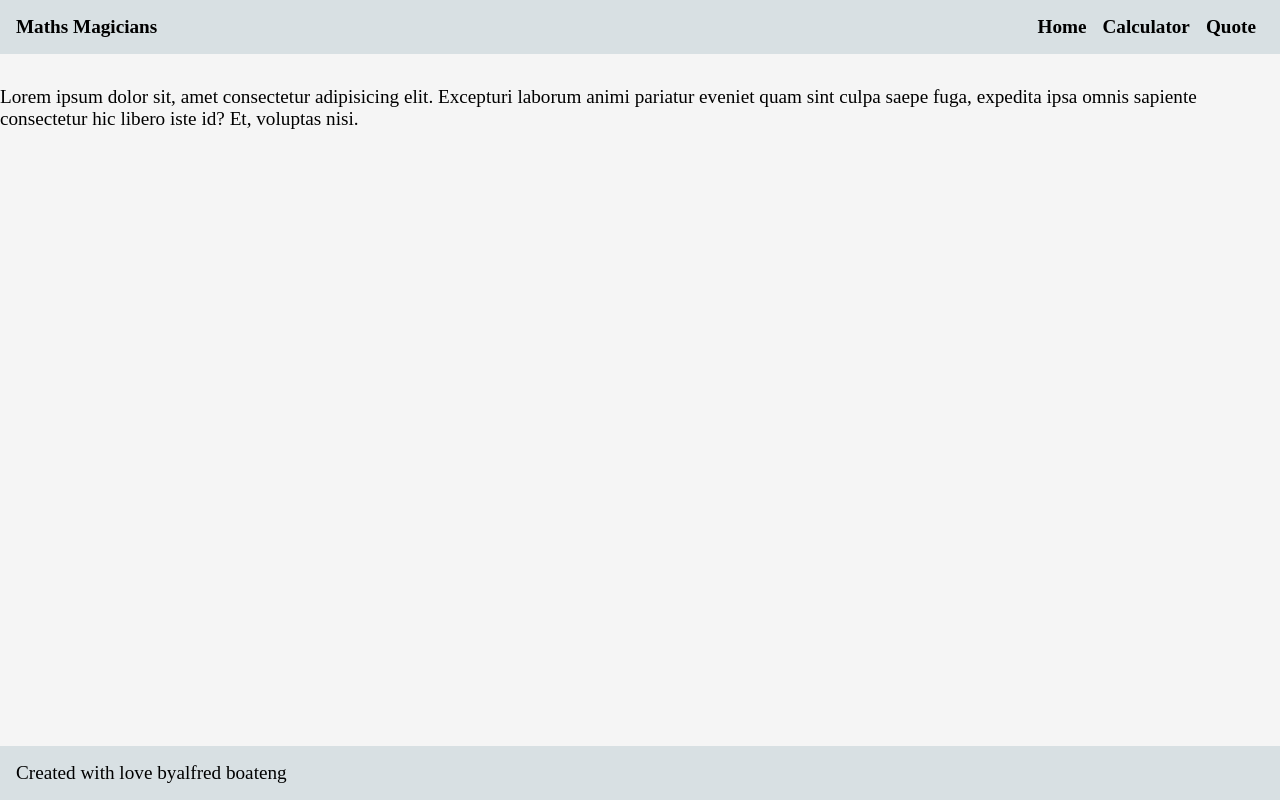
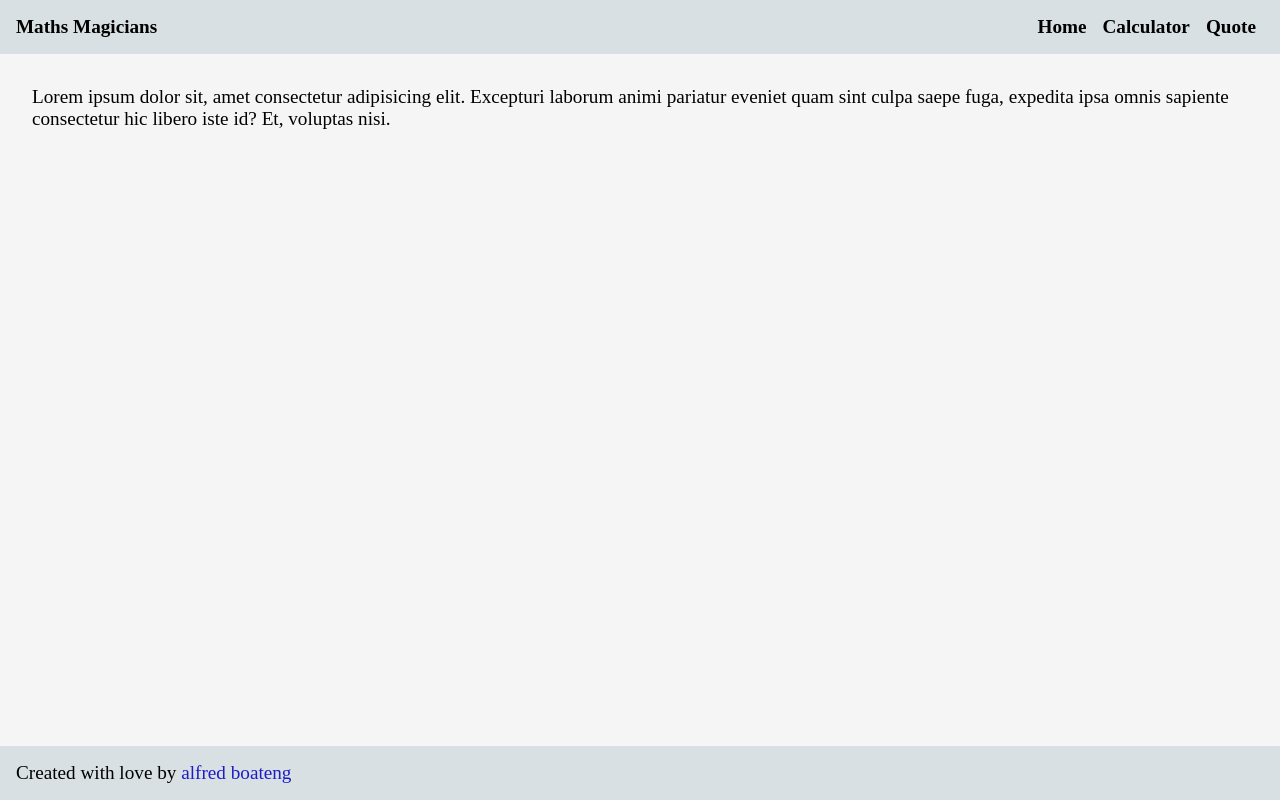
Before and after one commit to learnwithalfred/alfred-maths-magician-app, a React (Create React App) app: page /quotes in a window 1280 px wide. Built offline with nearby package versions, Linux system fonts and the light colour scheme.

Commit message:
Finish up with basic styling on pages

```diff
--- a/src/components/Footer.css
+++ b/src/components/Footer.css
@@ -9,3 +9,7 @@
   padding: 1rem;
   font-size: 1.2rem;
 }
+
+.user-link {
+  color: rgb(29, 29, 197);
+}
--- a/src/components/Footer.jsx
+++ b/src/components/Footer.jsx
@@ -11,7 +11,8 @@ function Footer() {
           target="_blank"
           rel="noopener noreferrer"
         >
-          alfred boateng
+          {' '}
+          <span className="user-link">alfred boateng</span>
         </a>
       </span>
     </footer>
--- a/src/routes/Quote.jsx
+++ b/src/routes/Quote.jsx
@@ -6,7 +6,12 @@ function QuotesPage() {
   return (
     <>
       <Navbar />
-      <p>
+      <p
+        style={{
+          margin: '2rem',
+          fontSize: '1.2rem',
+        }}
+      >
         Lorem ipsum dolor sit, amet consectetur adipisicing elit. Excepturi
         laborum animi pariatur eveniet quam sint culpa saepe fuga, expedita ipsa
         omnis sapiente consectetur hic libero iste id? Et, voluptas nisi.
```
